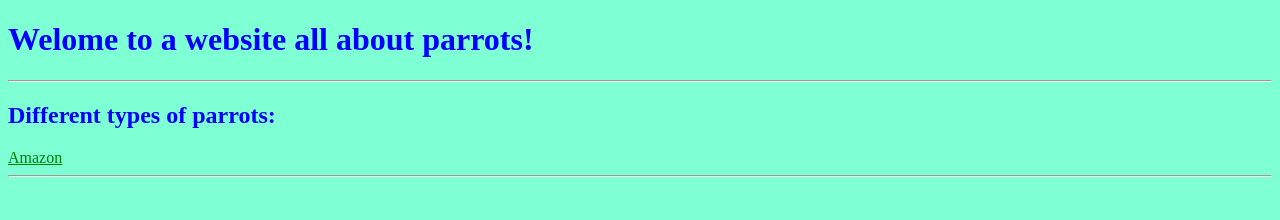
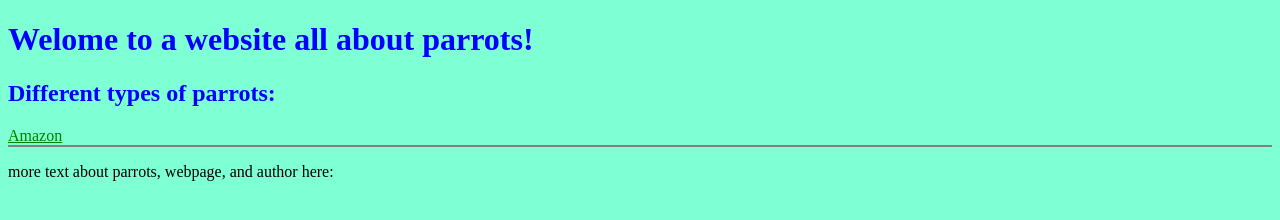
Before and after one commit to GoldenLego/Test_Website, a plain HTML site: page index.html in a window 1280 px wide. Drawn offline with Linux system fonts and the light colour scheme.

Commit message:
add some css styles in style.css for index.html

```diff
--- a/index.html
+++ b/index.html
@@ -7,15 +7,13 @@
     <body>
         <header>
             <h1>Welome to a website all about parrots!</h1>
-            <hr>
         </header>
         <nav>
             <h1>Different types of parrots:</h1>
             <a href="amazon.html" id="a1">Amazon</a>
-            <hr>
         </nav>
         <section>
-
+            <p>more text about parrots, webpage, and author here: </p>
         </section>
         <aside>
 
--- a/style.css
+++ b/style.css
@@ -7,3 +7,8 @@ h1{
 #a1{
     color: green;
 }
+nav{
+    border-bottom: solid;
+    border-bottom-width: 2px;
+    border-bottom-color: gray;
+}
```
